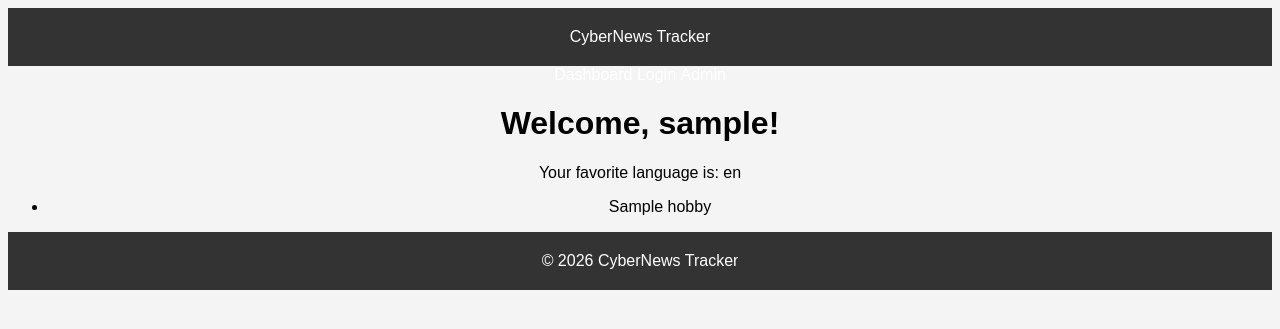
After one commit to r0b1nr31nh4rdt/cybernews_tracker, a Flask app: template templates/profile.html in a window 1280 px wide. The commit adds this page. Shown: the top 329 px of the page. Run offline with Flask 3, Linux system fonts and the light colour scheme; the template is opened without the code that fills it: most values are stand-ins (such as "Sample title", 1, 10 or a date in 2020).

Commit message:
nervkram

```diff
--- a/main.py
+++ b/main.py
@@ -1,4 +1,6 @@
-from flask import Flask
+from flask import Flask, render_template
+
+app = Flask(__name__)
 
 @app.route("/")
 def return_string():
@@ -17,5 +19,13 @@ def calculate_add(num1, num2):
     result = num1 + num2
     return f"The sum of {num1} and {num2} is {result}."
 
+@app.route("/user/<username>")
+def profile(username):
+    return render_template("profile.html",
+        username=username,
+        language="Python",
+        hobbies=["Reading", "Gaming", "Traveling"]
+    )
+
 if __name__ == "__main__":
     app.run(debug=True)
--- a/templates/base.html
+++ b/templates/base.html
@@ -3,7 +3,7 @@
     <head>
         <meta charset="UTF-8">
         <title>
-            CyberNews Tracker
+            {% block title %}CyberNews Tracker{% endblock %}
         </title>
         <link rel="stylesheet" href="/static/style.css">
     </head>
--- /dev/null
+++ b/templates/profile.html
@@ -0,0 +1,13 @@
+{% extends "base.html" %}
+
+{% block title %}User Profile - {{ username }}{% endblock %}
+
+{% block content %}
+    <h1>Welcome, {{ username }}!</h1>
+    <p>Your favorite language is: {{ language }}</p>
+        <ul>
+            {% for hobby in hobbies %}
+                <li>{{ hobby }}</li>
+            {% endfor %}
+        </ul>
+{% endblock %}
```
